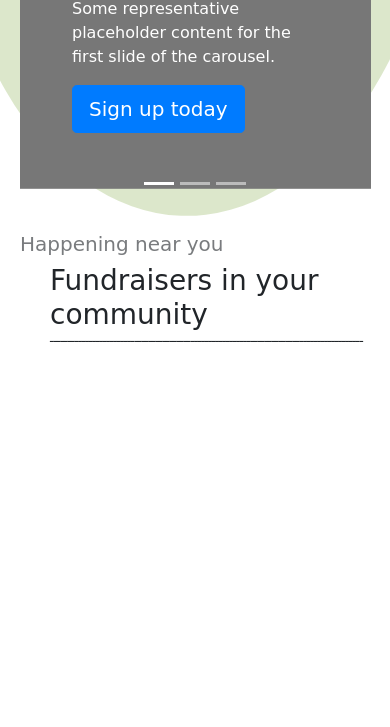
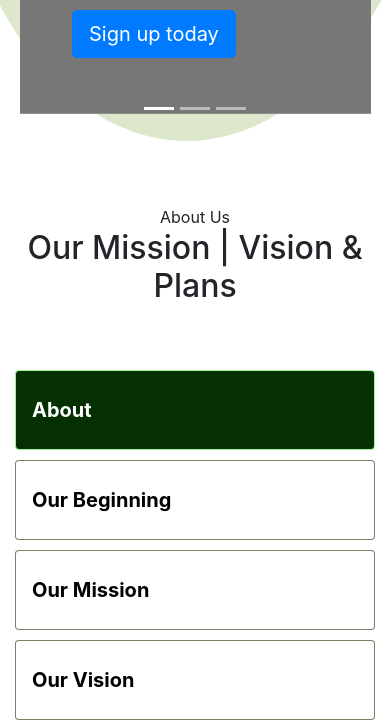
Before and after one commit to mohamed-ismail-Abdelsalam/proj-django, a Django app: page /myapp/home in a window 390 px wide. Shown: the part 687-1414 px from the top of the page. Run offline with Django 4.2, Linux system fonts and the light colour scheme; data that the repository does not hold is empty; some libraries are stand-ins or nearby versions; some web fonts are replaced.

Commit message:
Desgin Edit

```diff
--- a/crowd/myapp/templates/base.html
+++ b/crowd/myapp/templates/base.html
@@ -1,5 +1,4 @@
 {% load static %}
-{%block img2%} {%endblock%}
 <html lang="en">
   <head>
     <meta charset="utf-8">
@@ -19,8 +18,7 @@
     <!-- CSS only -->
     <link href="https://cdn.jsdelivr.net/npm/bootstrap@5.2.0-beta1/dist/css/bootstrap.min.css" rel="stylesheet"
       integrity="sha384-0evHe/X+R7YkIZDRvuzKMRqM+OrBnVFBL6DOitfPri4tjfHxaWutUpFmBp4vmVor" crossorigin="anonymous">
-    <link rel="stylesheet" href="{%static 'css/styleboot.css'%}">
-
+    <link rel="stylesheet" href="{%static 'css/base.css'%}">
     {%block links%}
     {%endblock%}
     <!--iconssss-->
@@ -42,10 +40,10 @@
                  </button>
                  <div class="collapse navbar-collapse" id="navbarSupportedContent">
                   <ul class="nav col-12 col-lg-auto me-lg-auto mb-2 justify-content-center mb-md-0">
-                    <li><a href="#" class="nav-link px-2 link-secondary">Overview</a></li>
+                    <li><a href="#" class="nav-link px-2 link-secondary">Home</a></li>
                     <li><a href="#" class="nav-link px-2 link-dark">Inventory</a></li>
-                    <li><a href="#" class="nav-link px-2 link-dark">Customers</a></li>
-                    <div class="dropdown">
+                    <li><a href="#" class="nav-link px-2 link-dark">projects</a></li>
+                    <div class="dropdown " id="hide_me">
                       <a class="btn  dropdown-toggle" href="#" role="button" id="dropdownMenuLink" data-bs-toggle="dropdown" aria-expanded="false">
                         Dropdown link
                       </a>
--- a/crowd/myapp/templates/home.html
+++ b/crowd/myapp/templates/home.html
@@ -2,7 +2,8 @@
 {%block img%}
 {{img.url}}
 {%endblock%}
-{%block links%}
+
+{{%block links%}
   {% load static %}
      <!-- Bootstrap CSS -->
     <link rel="stylesheet" href="https://stackpath.bootstrapcdn.com/bootstrap/4.3.1/css/bootstrap.min.css" integrity="sha384-ggOyR0iXCbMQv3Xipma34MD+dH/1fQ784/j6cY/iJTQUOhcWr7x9JvoRxT2MZw1T" crossorigin="anonymous">
@@ -44,6 +45,8 @@
                       </div>
                     </div>
                   </div>
+                    <!--------addd for here ------>
+
                   <div class="carousel-item">
                     <svg class="bd-placeholder-img" width="100%" height="100%" xmlns="http://www.w3.org/2000/svg" aria-hidden="true" preserveAspectRatio="xMidYMid slice" focusable="false"><rect width="100%" height="100%" fill="#777"></rect></svg>
 
@@ -80,138 +83,102 @@
 
       <!--end of hero Section-->
     <!--------------------- End  slide show or carosel ------------------>
-    <!------------------------ projects section old  ---------------------->
-      <h5>Happening near you</h5>
-        <h3 class="pro">Fundraisers in your community
-          <span id="line">ـــــــــــــــــــــــــــــــــــــــــــــــــــــــــــــــــــــــــــــــــــــــــ
-          </span>
-        </h3>
-        <div class="container  " style="height: 970px;overflow: hidden;">
-          <div class="row">
-            {% for proj in projects %}
-              <div class="col-md-4">
-                <div class="cause shadow-sm">
-                  <a href="#" class="cause-link d-block">
-                    <img src="{%static 'images/help.jpg'%}" alt="Image" class="img-fluid" />
-                    <div class="custom-progress-wrap">
-                      <span class="caption">80% complete</span>
-                      <div class="custom-progress-inner">
-                        <div
-                          class="custom-progress bg-danger"
-                          style="width: 80%"
-                        ></div>
+     <!--About us-->
+    <section class="mt-5 mb-5">
+        <div class="container">
+            <div class="row justify-content-center mb-5">
+                <div class="col-md-8 text-center heading-section">
+                    <span>About Us</span>
+                    <h2 class="mb-3">Our Mission | Vision & Plans</h2>
                 </div>
             </div>
-                  </a>
-
-                  <div class="px-3 pt-3 border-top-0 border border shadow-sm">
-                    <span
-                      class="badge bg-danger py-1 small px-2 rounded mb-3 d-inline-block"
-                      >{{ proj.name }}
-                    </span>
-                    <br>
-                    <div class="badge text-wrap text-reset">
-                      {{ proj.description}}
+            <!------>
+            <div class="row tabs mt-4">
+                <div class="col-md-4">
+                    <ul class="nav nav-pills nav-fill d-md-flex d-block flex-column">
+                        <li class="nav-item text-left">
+                            <a class="nav-link active py-4"data-toggle="tab"
+                            href="#about-1">About</a>
+                        </li>
+                        <li class="nav-item text-left">
+                            <a class="nav-link py-4"data-toggle="tab"
+                            href="#about-2">Our Beginning</a>
+                        </li>
+                        <li class="nav-item text-left">
+                            <a class="nav-link py-4"data-toggle="tab"
+                            href="#about-3">Our Mission</a>
+                        </li>
+                        <li class="nav-item text-left">
+                            <a class="nav-link py-4"data-toggle="tab"
+                            href="#about-4">Our Vision</a>
+                        </li>
+                    </ul>
                 </div>
-                    <div class="border-top border-light border-bottom py-2 d-flex">
-                      <div>Donated</div>
-                      <div class="ml-auto">
-                        <strong class="text-primary">$32,919</strong>
+                <!----->
+                <div class="col-md-8">
+                    <div class="tab-content">
+                        <div class="tab-pane container p-0 active"id="about-1">
+            <div class="img"style="background-image: url(https://i.postimg.cc/cJQ2hp1Q/about-1.jpg);"></div>
+            <h3><a href="#">About Us</a></h3>
+            <p>Lorem ipsum dolor, sit amet consectetur adipisicing elit. Consectetur, nam eum laborum accusantium corrupti inventore repellendus iste exercitationem eveniet voluptas dolor deleniti quis aliquid aut molestias! Corrupti quo aperiam magni!</p>
                         </div>
+                        <!----->
+            <div class="tab-pane container p-0"id="about-2">
+                <div class="img"style="background-image: url(https://i.postimg.cc/TY18xNQ6/about-2.jpg);"></div>
+            <h3><a href="#">Our Beginning</a></h3>
+            <p>Lorem ipsum dolor, sit amet consectetur adipisicing elit. Consectetur, nam eum laborum accusantium corrupti inventore repellendus iste exercitationem eveniet voluptas dolor deleniti quis aliquid aut molestias! Corrupti quo aperiam magni!</p>
                     </div>
-                    <!-------------------- here we need to get some information about the user who own this project -------->
-                    <div class="py-4">
-                      <div class="d-flex align-items-center">
-                        <img
-                          src="images/person_1.jpg"
-                          alt="Image"
-                          class="rounded-circle mr-3"
-                          width="50"
-                        />
-                        <div class="">James Smith</div>
+            <!----->
+            <div class="tab-pane container p-0"id="about-3">
+                <div class="img"style="background-image: url(https://i.postimg.cc/MpfhMch3/about-3.jpg);"></div>
+            <h3><a href="#">Our Mission</a></h3>
+            <p>Lorem ipsum dolor, sit amet consectetur adipisicing elit. Consectetur, nam eum laborum accusantium corrupti inventore repellendus iste exercitationem eveniet voluptas dolor deleniti quis aliquid aut molestias! Corrupti quo aperiam magni!</p>
+                    </div>
+            <!----->
+            <div class="tab-pane container p-0"id="about-4">
+                <div class="img"style="background-image: url(https://i.postimg.cc/HxdKh6jF/about-4.jpg);"></div>
+            <h3><a href="#">Our Vision</a></h3>
+            <p>Lorem ipsum dolor, sit amet consectetur adipisicing elit. Consectetur, nam eum laborum accusantium corrupti inventore repellendus iste exercitationem eveniet voluptas dolor deleniti quis aliquid aut molestias! Corrupti quo aperiam magni!</p>
+                    </div>
+            <!----->
                     </div>
                 </div>
                 </div>
             </div>
         </div>
-            {% endfor %}
+    </section>
+    <!--End About us-->
+
+    <!---------------------start of latest 5 projects section --------------------->
+        <div class="container">
+        <div class="text-center">
+            <h2 class="mb-5">latest projects </h2>
         </div>
-
-        </div>
-    <!---------------------End of projects section --------------------->
-    <!---------------------start of latest 5 projects section --------------------->
-
-        <center><h3 class="border-top pro pt-3"> latest projects </h3></center>
-        <div class="container">
-          <div class="row">
+            <div class="row no-gutters mb-5">
               {% for proj in projects %}
-              <div class="col-md-4">
-                <div class="cause shadow-sm">
-                  <a href="#" class="cause-link d-block">
-                    <img src="{{ proj.coverimage.url }}" alt="Image" class="img-fluid" />
-                    <div class="custom-progress-wrap">
-                      <span class="caption">80% complete</span>
-                      <div class="custom-progress-inner">
-                        <div
-                          class="custom-progress bg-danger"
-                          style="width: 80%"
-                        ></div>
-                      </div>
-                    </div>
+                <div class="col-lg-5 m-1">
+                    <a class="project-item"href="">
+                        <span class="text">
+                            <span class="des">
+                                <h2>{{ proj.name }}</h2>
+                                <p class="mb-0 badge text-wrap text-reset" >
+                                    {{ proj.description}}
+                                </p>
+                            </span>
+                        </span>
+                          <!--{{ proj.coverimage.url }}-->
+                        <img src="https://i.postimg.cc/7Z1nWw7Y/pro-1.jpg" class="img-fluid"alt="">
                     </a>
-
-                  <div class="px-3 pt-3 border-top-0 border border shadow-sm">
-                    <span
-                      class="badge bg-danger py-1 small px-2 rounded mb-3 d-inline-block"
-                      >{{ proj.name }}
-                    </span>
-                    <br>
-                    <div class="badge text-wrap text-reset">
-                      {{ proj.description}}
-                    </div>
-                    <div class="border-top border-light border-bottom py-2 d-flex">
-                      <div>Donated</div>
-                      <div class="ml-auto">
-                        <strong class="text-primary">$32,919</strong>
-                      </div>
-                    </div>
-                    <!-------------------- here we need to get some information about the user who own this project -------->
-                    <div class="py-4">
-                      <div class="d-flex align-items-center">
-                        <img
-                          src="images/person_1.jpg"
-                          alt="Image"
-                          class="rounded-circle mr-3"
-                          width="50"
-                        />
-                        <div class="">James Smith</div>
-                      </div>
-                    </div>
-                  </div>
-                </div>
                 </div>
               {% endfor %}
             </div>
         </div>
+
 <!--Finished projects-->
-<section>
-    <div class="container">
-        <div class="text-center">
-            <h2 class="mb-5">Finished Projects</h2>
-        </div>
-        <div class="row no-gutters">
-            <div class="col-lg-6">
-                <a class="project-item"href="">
-                    <span class="text">
-                        <span class="des">
-                            <h2>Lorem Ipusm</h2>
-                            <p class="mb-0">
-                                Lorem ipsum dolor sit amet consectetur adipisicing elit. Earum, sit.
-                            </p>
-                        </span>
-                    </span>
-                    <img src="https://i.postimg.cc/7Z1nWw7Y/pro-1.jpg"class="img-fluid"alt="">
-                </a>
-            </div>
+ <!-- Optional JavaScript -->
+    <!-- jQuery first, then Popper.js, then Bootstrap JS -->
+    <script src="https://code.jquery.com/jquery-3.3.1.slim.min.js" integrity="sha384-q8i/X+965DzO0rT7abK41JStQIAqVgRVzpbzo5smXKp4YfRvH+8abtTE1Pi6jizo" crossorigin="anonymous"></script>
+    <script src="https://cdnjs.cloudflare.com/ajax/libs/popper.js/1.14.7/umd/popper.min.js" integrity="sha384-UO2eT0CpHqdSJQ6hJty5KVphtPhzWj9WO1clHTMGa3JDZwrnQq4sF86dIHNDz0W1" crossorigin="anonymous"></script>
+    <script src="https://stackpath.bootstrapcdn.com/bootstrap/4.3.1/js/bootstrap.min.js" integrity="sha384-JjSmVgyd0p3pXB1rRibZUAYoIIy6OrQ6VrjIEaFf/nJGzIxFDsf4x0xIM+B07jRM" crossorigin="anonymous"></script>
 <!---------------------End of latest 5 projects section --------------------->
 {%endblock%}
--- a/crowd/myapp/templates/insert.html
+++ b/crowd/myapp/templates/insert.html
@@ -7,7 +7,7 @@
 </head>
 <body>
     <div class="container1">
-        <form method="post" action="./insert">
+        <form method="post" action="./insert" enctype="multipart/form-data">
             {% csrf_token %}
             <div class="row">
                 <div class="col-25">
@@ -37,9 +37,7 @@
                 <div class="col-25">
                      <label>coverimage</label>
                     </div>
-                <div class="col-75">
-                    <input type="file" accept="image/*" name="coverimage" />
-                </div>
+
             </div>
              <div class="row">
                 <div class="col-25">
--- a/crowd/myapp/templates/project_create_form.html
+++ b/crowd/myapp/templates/project_create_form.html
@@ -75,7 +75,7 @@
 
                   <div class="form-outline mb-4">
                     <label class="form-label" for="multiple_images">enter your images </label>
-                    <input  type="file" accept="image/*" id="multiple_images" class="form-control form-control-lg" />
+                    <input  type="file" accept="image/*" id="multiple_images" class="form-control form-control-lg" multiple />
                   </div>
 
                   <div class="row ">
--- a/crowd/static/css/home.css
+++ b/crowd/static/css/home.css
@@ -33,8 +33,112 @@
     height:95% !important;
     padding-bottom: 22px;
 }
-*--End of Hero---*/
-#projects_container {
+
+#projec_container {
     height:500px !important;
+    overflow:hidden !important;
+}
+
+/*==========Finished projects======*/
+.project-item{
+    display: block;
+    position: relative;
     overflow:hidden;
+    max-width:530px;
+    margin:auto auto 16px;
 }
+.project-item .text{
+    display:flex;
+    height: 100%;
+    width:100%;
+    background-color:rgba(38, 41, 39, 0.2);
+    position: absolute;
+    top:0;
+    bottom:0;
+    z-index:1;
+}
+.project-item .text .des{
+    color:#fff;
+    margin: auto 32px 32px;
+}
+.project-item .text .des h2{
+    font-size:14px;
+    text-transform: uppercase;
+}
+.project-item .text .des p{
+    font-weight: lighter;
+    font-size:20px;
+}
+@media(min-width:992px){
+    .project-item{
+        max-width: none;
+        margin:0;
+    }
+    .project-item .text{
+        transition: clip-path 0.25s ease-out, background-color 0.7s;
+        clip-path:inset(0px);
+    }
+    .project-item .text .des{
+        transition:opacity 0.25s;
+        margin-left:80px;
+        margin-right: 80px;
+        margin-bottom: 80px;
+    }
+    .project-item img{
+        transition: clip-path 0.25s ease-out;
+        clip-path: inset(-1px);
+    }
+    .project-item:hover img{
+        clip-path:inset(32px);
+    }
+    .project-item:hover .text{
+        background-color: rgba(25,61,1,0.6);
+    }
+}
+/*==========End of the Finished projects======*/
+/*======About Us=========*/
+.tabs .nav-pills .nav-item{
+    margin-bottom: 10px;
+}
+.tabs .nav-pills .nav-item .nav-link{
+    background:#fff;
+    border-radius:4px;
+    color:#000;
+    font-weight:bold;
+    border:1px solid rgba(20,54,1,0.6);
+    font-size:20px;
+    line-height: 30px;
+}
+.tabs .nav-pills .nav-item .nav-link span{
+    color:#053001;
+    font-size:30px;
+}
+.tabs .nav-pills .nav-item .nav-link.active{
+    color:#fff;
+    background:#053001;
+    border:1px solid #9ef596;
+}
+.tabs .nav-pills .nav-item .nav-link.active span{
+    color:#fff;
+}
+.tabs .tab-content{
+    background:#fff;
+    padding:0;
+}
+.tabs .tab-content .img{/*images-size for this section 1000 x 667 */
+    width:100%;
+    height:400px;
+    margin-bottom:20px;
+}
+.tabs .tab-content h3{
+    font-weight:bold;
+
+}
+.tabs .tab-content h3 a{
+    color:#000;
+}
+/*======End of About Us=========*/
+
+#hide_me{
+    visibility: hidden !important;
+}
```
Also changed, not shown: crowd/myapp/static/css/home.css (deleted, +0 -98 lines). Lines whose indentation alone changed are shown as unchanged.
